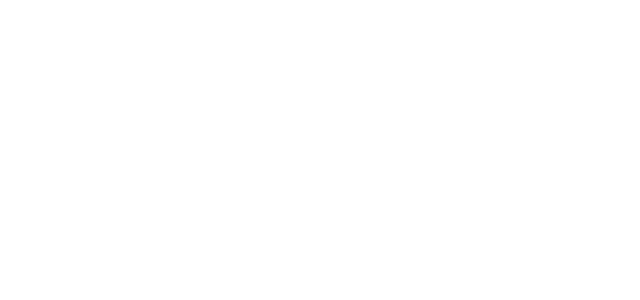
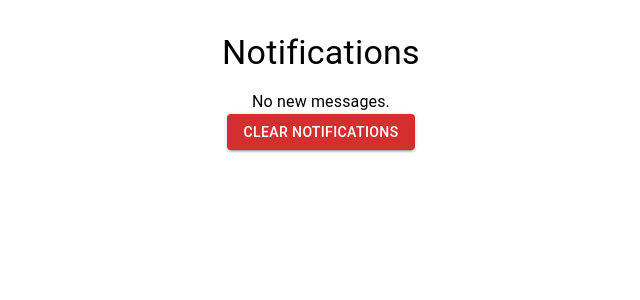
Before and after one commit to Tylerking406/BirthDayWish, a React (Create React App) app in the folder frontend/: page /notification in a window 1280 px wide. Before the commit this address had no page. Shown: the top 300 px of the page, without its empty margins (319-959 px from the left). Built offline with nearby package versions, Linux system fonts and the light colour scheme.

Commit message:
notification fixed

```diff
--- a/frontend/src/App.js
+++ b/frontend/src/App.js
@@ -4,6 +4,7 @@
 import GalleryPage from './Gallery/GalleryPage.js';
 import GuestBooking from './guestbooking/GuestBooking.js';
 import HomePage from './Home/HomePage.jsx';
+import Notification from './Home/Notification.js';
 import OurStory from './Story/OurStory.js';
 
 const App = () => {
@@ -14,6 +15,7 @@
         <Route path="/gallery" element={<GalleryPage />} />
         <Route path="/our-story" element={<OurStory />} />
         <Route path="/guest-booking" element={<GuestBooking />} />
+        <Route path="/notification" element={<Notification />} />
 
       </Routes>
     </Router>
--- a/frontend/src/Home/HomePage.jsx
+++ b/frontend/src/Home/HomePage.jsx
@@ -1,11 +1,16 @@
+import NotificationsIcon from '@mui/icons-material/Notifications'; // Import notification icon
 import {
+  Badge,
   Box,
   createTheme,
+  IconButton,
   ThemeProvider,
 } from '@mui/material';
 import React, { useState } from 'react';
-import NavigationTabs from '../components/NavigationTabs.js'; // Import the NavigationTabs component
+import { useNavigate } from 'react-router-dom';
+import NavigationTabs from '../components/NavigationTabs.js';
 import VideoBackground from '../components/VideoBackground.js';
+import { useNotification } from '../context/NotificationContext.js'; // Import Notification Context
 import MessageDisplay from './MessageDisplay.js';
 import PictureAudio from './PictureAudio.js';
 
@@ -21,16 +26,34 @@
 });
 
 const HomePage = () => {
+  const navigate = useNavigate();
+  const { notificationCount } = useNotification(); // Get notification count from context
   const [tabValue, setTabValue] = useState(0);
 
   const handleTabChange = (event, newValue) => {
     setTabValue(newValue);
   };
 
+  // Function to handle notification icon click
+  const handleNotificationClick = () => {
+    navigate("./notification");
+
+  };
+
   return (
     <ThemeProvider theme={theme}>
       <VideoBackground>
         <NavigationTabs tabValue={tabValue} handleTabChange={handleTabChange} />
+
+        <IconButton
+          color="inherit"
+          sx={{ position: 'absolute', top: 16, right: 32 }} // Adjusted right position
+          onClick={handleNotificationClick} // Added click handler
+        >
+          <Badge badgeContent={notificationCount} color="error">
+            <NotificationsIcon />
+          </Badge>
+        </IconButton>
 
         <Box sx={{ mt: 10, textAlign: 'center' }}>
           <MessageDisplay />
--- /dev/null
+++ b/frontend/src/Home/Notification.js
@@ -0,0 +1,47 @@
+import { Box, Button, Typography } from '@mui/material';
+import React from 'react';
+import { useNotification } from '../context/NotificationContext.js'; // Import Notification Context
+
+const Notification = () => {
+  const { messages, clearNotifications } = useNotification(); // Get messages and clear function
+
+  // Log the messages and their count whenever the component renders
+  console.log('Rendering Notification Component');
+  console.log('Current Messages:', messages);
+  console.log('Number of Messages:', messages.length);
+
+  return (
+    <Box
+      sx={{
+        p: 4,
+        textAlign: 'center',
+        backgroundColor: 'rgba(255, 255, 255, 0.1)',
+        backdropFilter: 'blur(10px)',
+        borderRadius: '8px',
+      }}
+    >
+      <Typography variant="h4" sx={{ mb: 2, color: 'black' }}>
+        Notifications
+      </Typography>
+      {messages.length === 0 ? (
+        <Typography variant="body1" sx={{ color: 'black' }}>
+          No new messages.
+        </Typography>
+      ) : (
+        messages.map((msg, index) => {
+          console.log('Rendering Message:', msg); // Log each message
+          return (
+            <Typography key={index} variant="body1" sx={{ color: 'black', mb: 1 }}>
+              {msg}
+            </Typography>
+          );
+        })
+      )}
+      <Button variant="contained" color="error" onClick={clearNotifications}>
+        Clear Notifications
+      </Button>
+    </Box>
+  );
+};
+
+export default Notification;
--- /dev/null
+++ b/frontend/src/context/NotificationContext.js
@@ -0,0 +1,31 @@
+import React, { createContext, useContext, useState } from 'react';
+
+// Create Notification Context
+const NotificationContext = createContext();
+
+export const useNotification = () => {
+  return useContext(NotificationContext);
+};
+
+export const NotificationProvider = ({ children }) => {
+  const [messages, setMessages] = useState([]);
+  const [notificationCount, setNotificationCount] = useState(0);
+
+  const addNotification = (message) => {
+    setMessages((prevMessages) => [...prevMessages, message]);
+    setNotificationCount((prevCount) => prevCount + 1);
+  };
+
+  const clearNotifications = () => {
+    setMessages([]);
+    setNotificationCount(0);
+  };
+
+  return (
+    <NotificationContext.Provider
+      value={{ messages, notificationCount, addNotification, clearNotifications }}
+    >
+      {children}
+    </NotificationContext.Provider>
+  );
+};
--- a/frontend/src/guestbooking/GuestBooking.js
+++ b/frontend/src/guestbooking/GuestBooking.js
@@ -4,12 +4,14 @@
 import React, { useState } from 'react';
 import NavigationTabs from '../components/NavigationTabs.js';
 import VideoBackground from '../components/VideoBackground.js';
+import { useNotification } from '../context/NotificationContext.js'; // Import Notification Context
 import { db } from '../firebase.js'; // Import Firestore
 
 const GuestBooking = () => {
   const [tabValue, setTabValue] = useState(3); // Set to the index for "Guest Booking"
   const [name, setName] = useState(''); // State for the name input
   const [message, setMessage] = useState(''); // State for the message input
+  const { addNotification } = useNotification(); // Get addNotification function from context
 
   const handleTabChange = (event, newValue) => {
     setTabValue(newValue);
@@ -27,6 +29,7 @@
         text: message, // Store the message
         createdAt: new Date(), // Optional: Add timestamp
       });
+      addNotification(`${name}: ${message}`); // Add the notification
       setName(''); // Clear the name input after submission
       setMessage(''); // Clear the message input after submission
       alert('Message sent!'); // Optional: Show success message
--- a/frontend/src/index.js
+++ b/frontend/src/index.js
@@ -1,13 +1,16 @@
 import React from 'react';
 import ReactDOM from 'react-dom/client';
 import App from './App.js'; // Added .js extension
+import { NotificationProvider } from './context/NotificationContext.js'; // Import Notification Provider
 import './index.css';
 import reportWebVitals from './reportWebVitals.js'; // Added .js extension
 
 const root = ReactDOM.createRoot(document.getElementById('root'));
 root.render(
   <React.StrictMode>
-    <App />
+    <NotificationProvider> {/* Wrap App with NotificationProvider */}
+      <App />
+    </NotificationProvider>
   </React.StrictMode>
 );
 
```
Also changed, not shown: frontend/src/components/NotificationIcon.js (added, +18 -0 lines).
